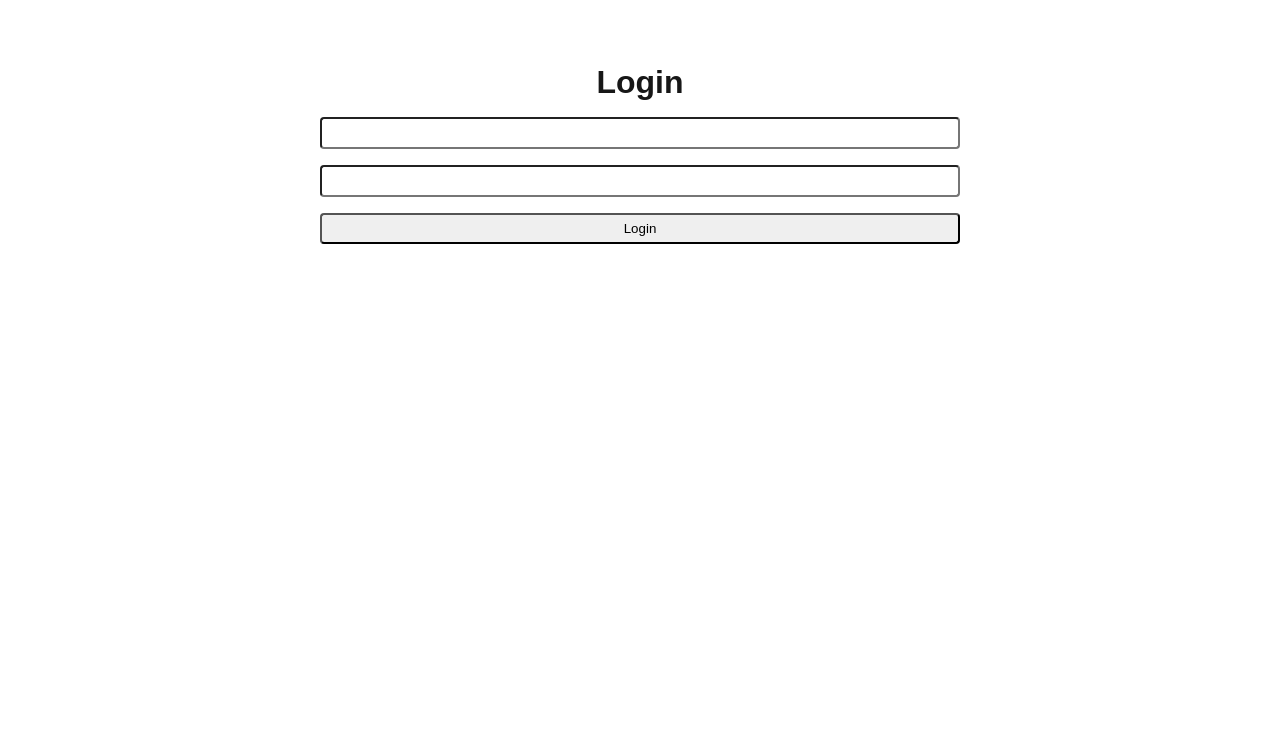
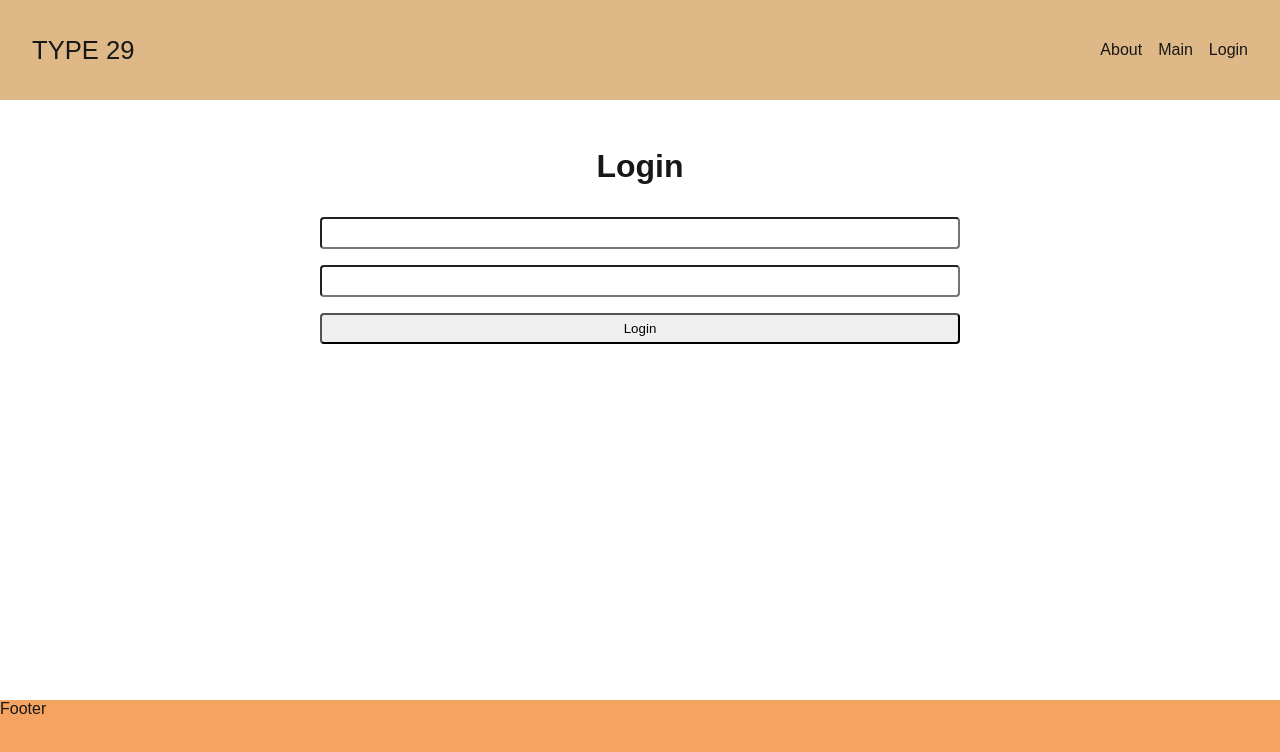
Before and after one commit to robertasRobotas/type-29-boardgame-app-2, a Next.js app: page /login in a window 1280 px wide. Shown: the top 752 px of the page. Built offline with nearby package versions, Linux system fonts and the light colour scheme; no server answers.

Commit message:
Template

```diff
--- /dev/null
+++ b/components/Footer/Footer.tsx
@@ -0,0 +1,7 @@
+import styles from "./styles.module.css";
+
+const Footer = () => {
+  return <div className={styles.main}>Footer</div>;
+};
+
+export default Footer;
--- /dev/null
+++ b/components/Footer/styles.module.css
@@ -0,0 +1,4 @@
+.main {
+  height: 100px;
+  background-color: sandybrown;
+}
--- a/components/LoginForm/LoginForm.tsx
+++ b/components/LoginForm/LoginForm.tsx
@@ -16,7 +16,9 @@ const LoginForm = ({
   onFormSubmit,
 }: LoginFormProps) => {
   return (
-    <div>
+    <div className={styles.main}>
+      <h1 className={styles.title}>Login</h1>
+
       <div className={styles.form}>
         <input
           type="email"
--- a/components/LoginForm/styles.module.css
+++ b/components/LoginForm/styles.module.css
@@ -1,3 +1,8 @@
+.main {
+  padding-top: 3rem;
+  text-align: center;
+}
+
 .form {
   width: 50%;
   display: flex;
@@ -15,3 +20,7 @@
   padding: 0.4rem;
   border-radius: 4px;
 }
+
+.title {
+  margin-bottom: 2rem;
+}
--- /dev/null
+++ b/components/PageTemplate/PageTemplate.tsx
@@ -0,0 +1,20 @@
+import React from "react";
+import Header from "../Header/Header";
+import Footer from "../Footer/Footer";
+import styles from "./styles.module.css";
+
+type PageTemplateProps = {
+  children: React.ReactNode;
+};
+
+const PageTemplate = ({ children }: PageTemplateProps) => {
+  return (
+    <div className={styles.wrapper}>
+      <Header logo={"TYPE 29"} />
+      <div className={styles.content}>{children}</div>
+      <Footer />
+    </div>
+  );
+};
+
+export default PageTemplate;
--- /dev/null
+++ b/components/PageTemplate/styles.module.css
@@ -0,0 +1,9 @@
+.wrapper {
+  min-height: 100vh;
+  display: flex;
+  flex-direction: column;
+}
+
+.content {
+  flex: 1;
+}
--- /dev/null
+++ b/components/Spinner/styles.module.css
@@ -0,0 +1,17 @@
+.wrapper {
+  display: flex;
+  justify-content: center;
+}
+
+.spinner {
+  border-radius: 50%;
+  border: 3px solid rgba(0, 0, 0, 0.15);
+  border-top-color: currentColor;
+  animation: spinner-rotate 0.75s linear infinite;
+}
+
+@keyframes spinner-rotate {
+  to {
+    transform: rotate(360deg);
+  }
+}
--- a/pages/login/index.tsx
+++ b/pages/login/index.tsx
@@ -1,16 +1,41 @@
-import { useState } from "react";
+import { useEffect, useState } from "react";
 import styles from "./styles.module.css";
 import LoginForm from "@/components/LoginForm/LoginForm";
 import axios from "axios";
 import { useRouter } from "next/router";
 import cookie from "js-cookie";
 import { userTokenKey } from "@/constants/user";
+import Footer from "@/components/Footer/Footer";
+import Header from "@/components/Header/Header";
+import PageTemplate from "@/components/PageTemplate/PageTemplate";
 
 const Login = () => {
   const router = useRouter();
 
   const [email, setEmail] = useState("");
   const [password, setPassword] = useState("");
+
+  const validateJwt = async () => {
+    const token = cookie.get(userTokenKey);
+
+    try {
+      const response = await axios.get("http://localhost:3002/jwt/validate", {
+        headers: {
+          Authorization: token,
+        },
+      });
+
+      if (response.status === 200) {
+        router.push("/");
+      }
+    } catch (err) {
+      console.log(err);
+    }
+  };
+
+  useEffect(() => {
+    validateJwt();
+  }, []);
 
   const onFormSubmit = async () => {
     const data = {
@@ -35,8 +60,7 @@ const Login = () => {
   };
 
   return (
-    <div className={styles.main}>
-      <h1>Login</h1>
+    <PageTemplate>
       <LoginForm
         email={email}
         setEmail={setEmail}
@@ -44,7 +68,7 @@ const Login = () => {
         setPassword={setPassword}
         onFormSubmit={onFormSubmit}
       />
-    </div>
+    </PageTemplate>
   );
 };
 
--- a/pages/login/styles.module.css
+++ b/pages/login/styles.module.css
@@ -1,8 +1,16 @@
 .main {
   text-align: center;
   padding-top: 4rem;
+
+  display: flex;
+  flex-direction: column;
+  min-height: 100vh;
 }
 
 .main h1 {
   margin-bottom: 1rem;
 }
+
+.contentWrapper {
+  flex: 1;
+}
```
Also changed, not shown: components/CardsWrapper/CardsWrapper.tsx (+9 -23 lines), components/Spinner/Spinner.tsx (added, +29 -0 lines), pages/index.tsx (+12 -5 lines).
